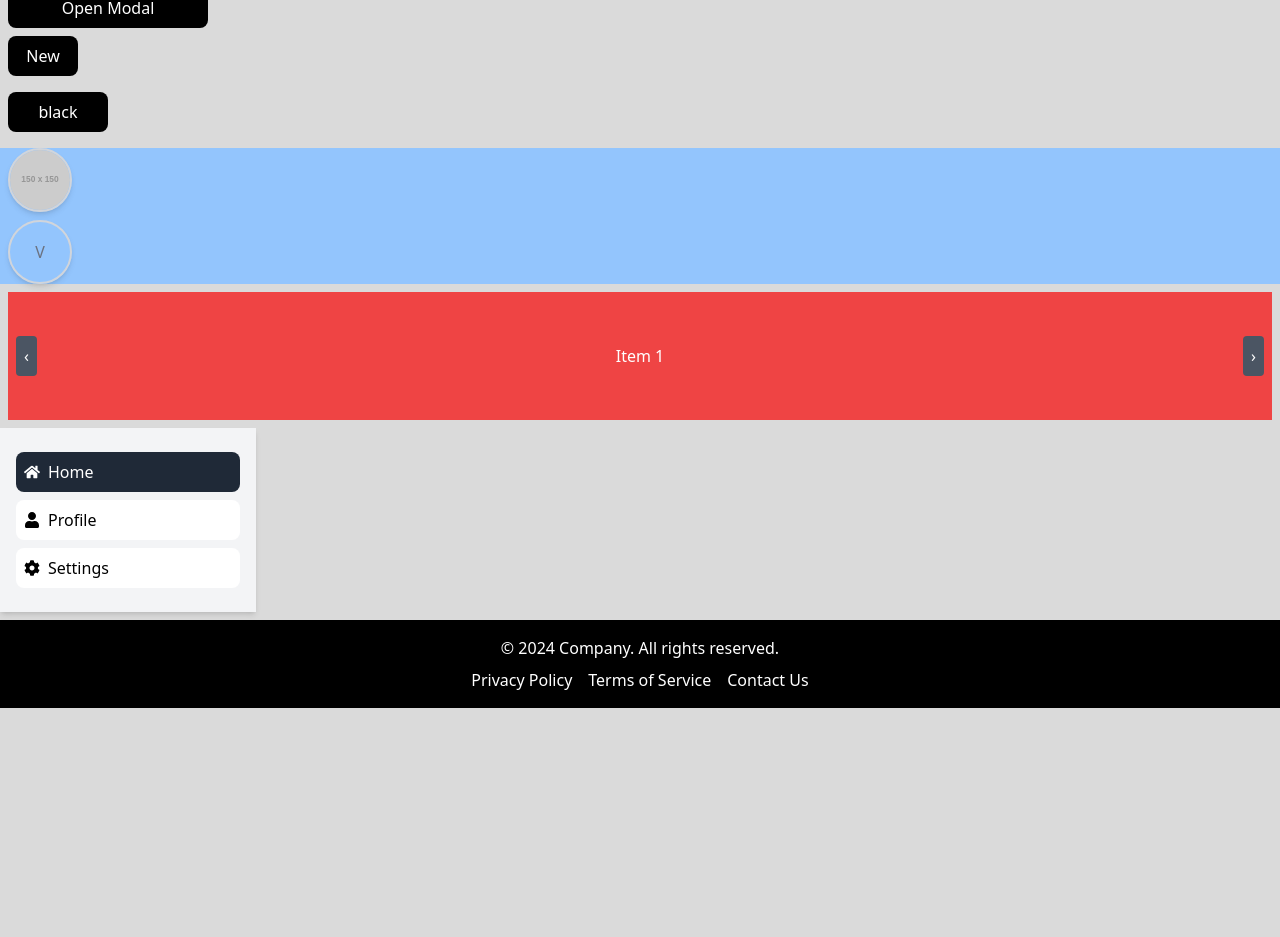
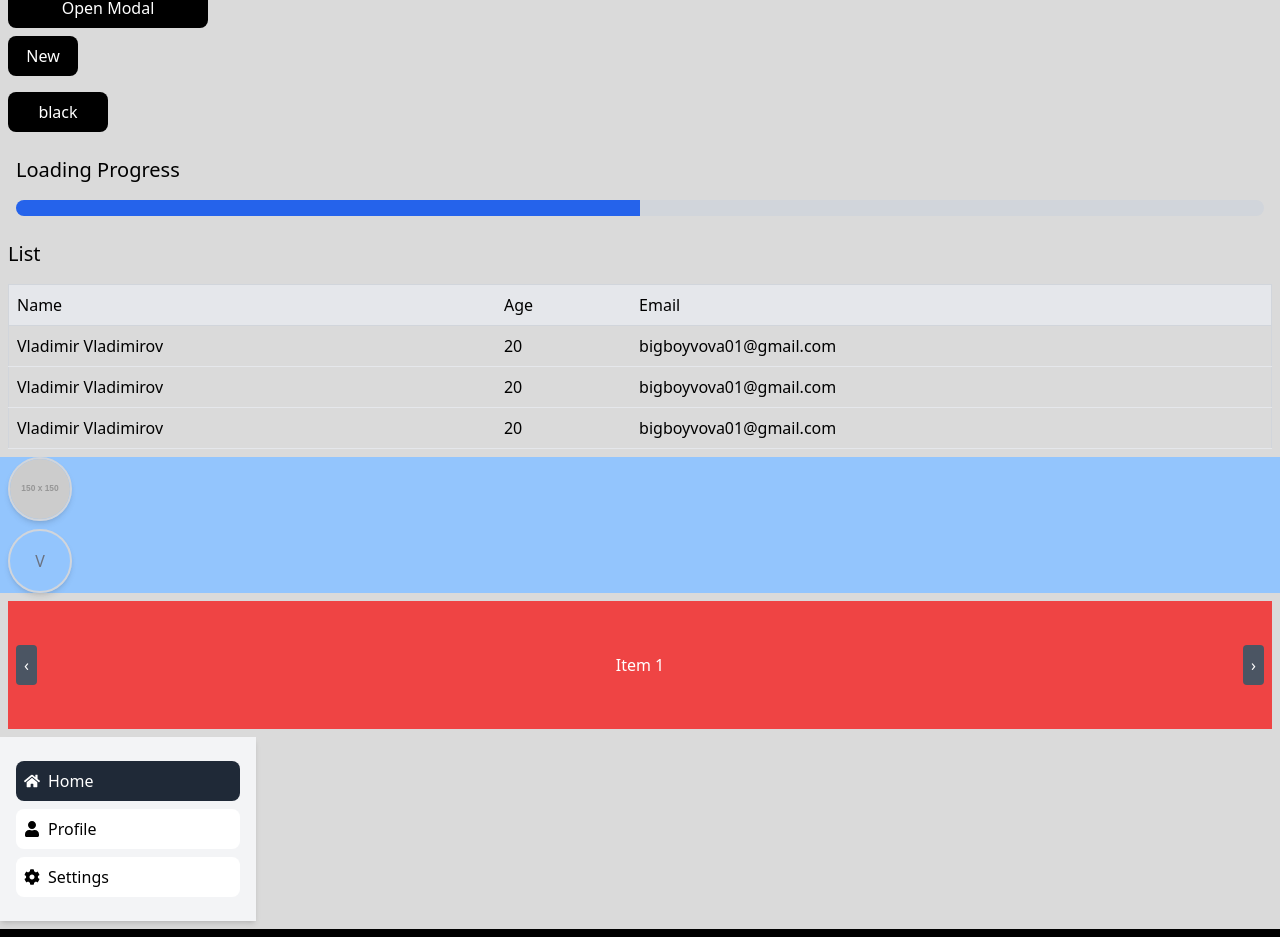
Before and after one commit to YpCIIIaK/reusable_components, a React (Create React App) app: page / in a window 1280 px wide. Shown: the part 1678-2615 px from the top of the page. Before the commit the page ends 2386 px from the top, so only its background shows below. Built offline with nearby package versions, Linux system fonts and the light colour scheme.

Commit message:
added progressbar & table

```diff
--- a/src/App.js
+++ b/src/App.js
@@ -1,4 +1,4 @@
-import React, {useState} from 'react';
+import React, {useEffect, useState} from 'react';
 import Button from "./components/buttons/Button";
 import Input from "./components/input/Input";
 import Card from "./components/card/Card";
@@ -17,6 +17,8 @@ import Tooltip from "./components/tooltip/Tooltip";
 import Tabs from "./components/tab/Tabs";
 import Toast from "./components/toast/Toast";
 import Sidebar from "./components/sidebar/Sidebar";
+import Table from "./components/table/Table";
+import ProgressBar from "./components/progress/ProgressBar";
 
 function App() {
     const handleClick = () => {};
@@ -98,6 +100,22 @@ function App() {
     const handleItemClick = (label) => {
         console.log(`Clicked on: ${label}`);
     };
+
+    const columns = ['Name', 'Age', 'Email'];
+    const data = [
+        { Name: 'Vladimir Vladimirov', Age: 20, Email: 'bigboyvova01@gmail.com' },
+        { Name: 'Vladimir Vladimirov', Age: 20, Email: 'bigboyvova01@gmail.com' },
+        { Name: 'Vladimir Vladimirov', Age: 20, Email: 'bigboyvova01@gmail.com' },
+    ];
+
+    const [progress, setProgress] = useState(0);
+
+    useEffect(() => {
+        const interval = setInterval(() => {
+            setProgress((prev) => (prev < 100 ? prev + 10 : 100));
+        }, 1000);
+        return () => clearInterval(interval);
+    }, []);
 
     return (
         <div className="App">
@@ -315,6 +333,16 @@ function App() {
                 </Tooltip>
             </div>
 
+            <div className="p-4">
+                <h1 className="text-xl mb-4">Loading Progress</h1>
+                <ProgressBar progress={progress} size="md" color="blue"/>
+            </div>
+
+            <div className="mx-2 my-2">
+                <h1 className="text-xl mb-4">List</h1>
+                <Table data={data} columns={columns}/>
+            </div>
+
             <div className="bg-blue-300">
                 <Avatar
                     src="https://via.placeholder.com/150"
--- /dev/null
+++ b/src/components/progress/ProgressBar.jsx
@@ -0,0 +1,30 @@
+import React from 'react';
+
+const ProgressBar = ({
+                         progress,
+                         size = 'md',
+                         color = 'blue'
+                    }) => {
+    const baseStyles = 'rounded-full overflow-hidden';
+    const sizeStyles = {
+        sm: 'h-2',
+        md: 'h-4',
+        lg: 'h-6',
+    };
+    const colorStyles = {
+        blue: 'bg-blue-600',
+        green: 'bg-green-600',
+        red: 'bg-red-600',
+        gray: 'bg-gray-400',
+    };
+
+    const progressStyles = `${colorStyles[color]} h-full transition-all duration-300`;
+
+    return (
+        <div className={`${baseStyles} ${sizeStyles[size]} bg-gray-300`}>
+            <div className={progressStyles} style={{ width: `${progress}%` }} />
+        </div>
+    );
+};
+
+export default ProgressBar;
--- /dev/null
+++ b/src/components/table/Table.jsx
@@ -0,0 +1,34 @@
+import React from 'react';
+
+const Table = ({ data, columns }) => {
+    const baseStyles = 'min-w-full border border-gray-300';
+    const headerStyles = 'bg-gray-200 text-left font-medium p-2 border-b border-gray-300';
+    const rowStyles = 'p-2 border-b border-gray-200 hover:bg-gray-100';
+
+    return (
+        <table className={baseStyles}>
+            <thead>
+            <tr>
+                {columns.map((column, index) => (
+                    <th key={index} className={headerStyles}>
+                        {column}
+                    </th>
+                ))}
+            </tr>
+            </thead>
+            <tbody>
+            {data.map((row, rowIndex) => (
+                <tr key={rowIndex} className={rowStyles}>
+                    {columns.map((column, colIndex) => (
+                        <td key={colIndex} className="p-2">
+                            {row[column]}
+                        </td>
+                    ))}
+                </tr>
+            ))}
+            </tbody>
+        </table>
+    );
+};
+
+export default Table;
```
